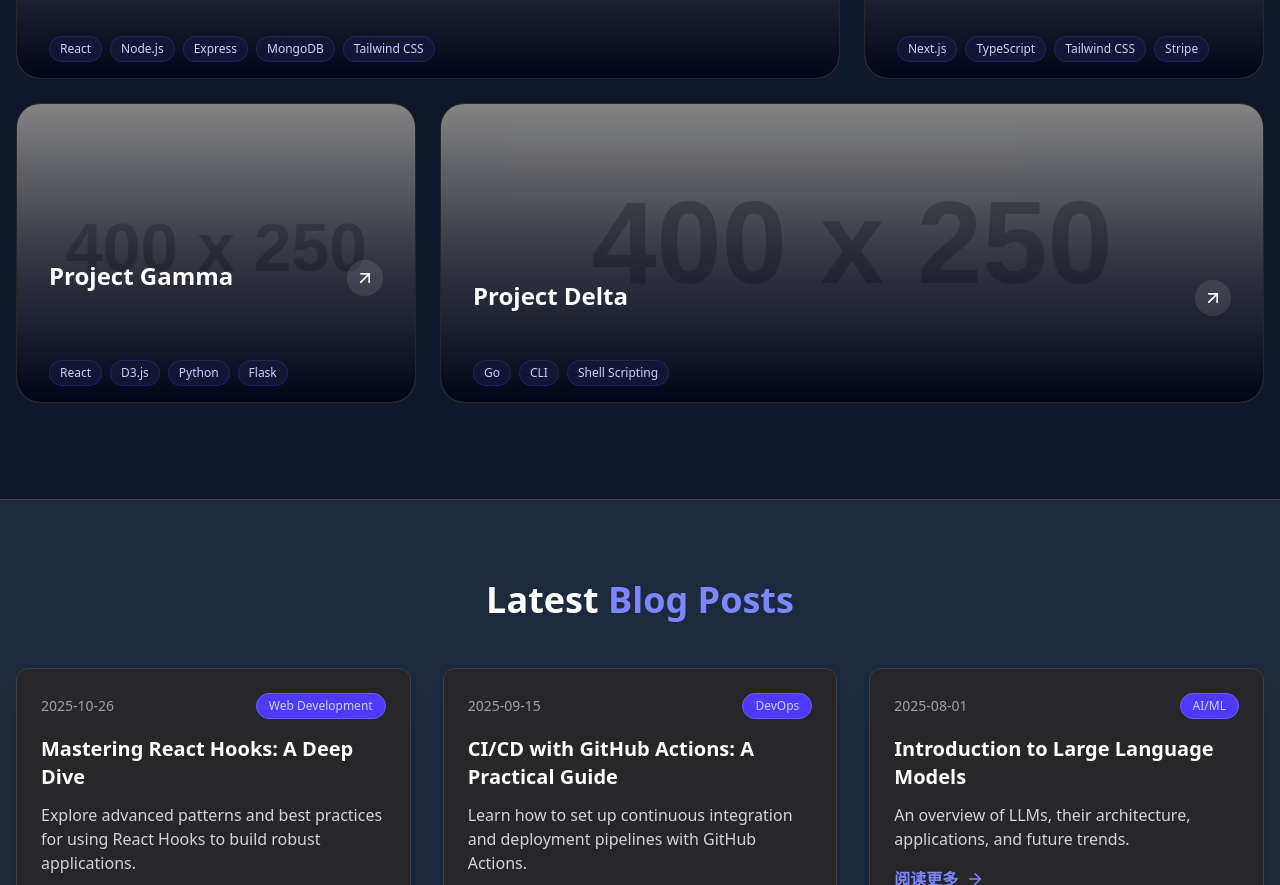
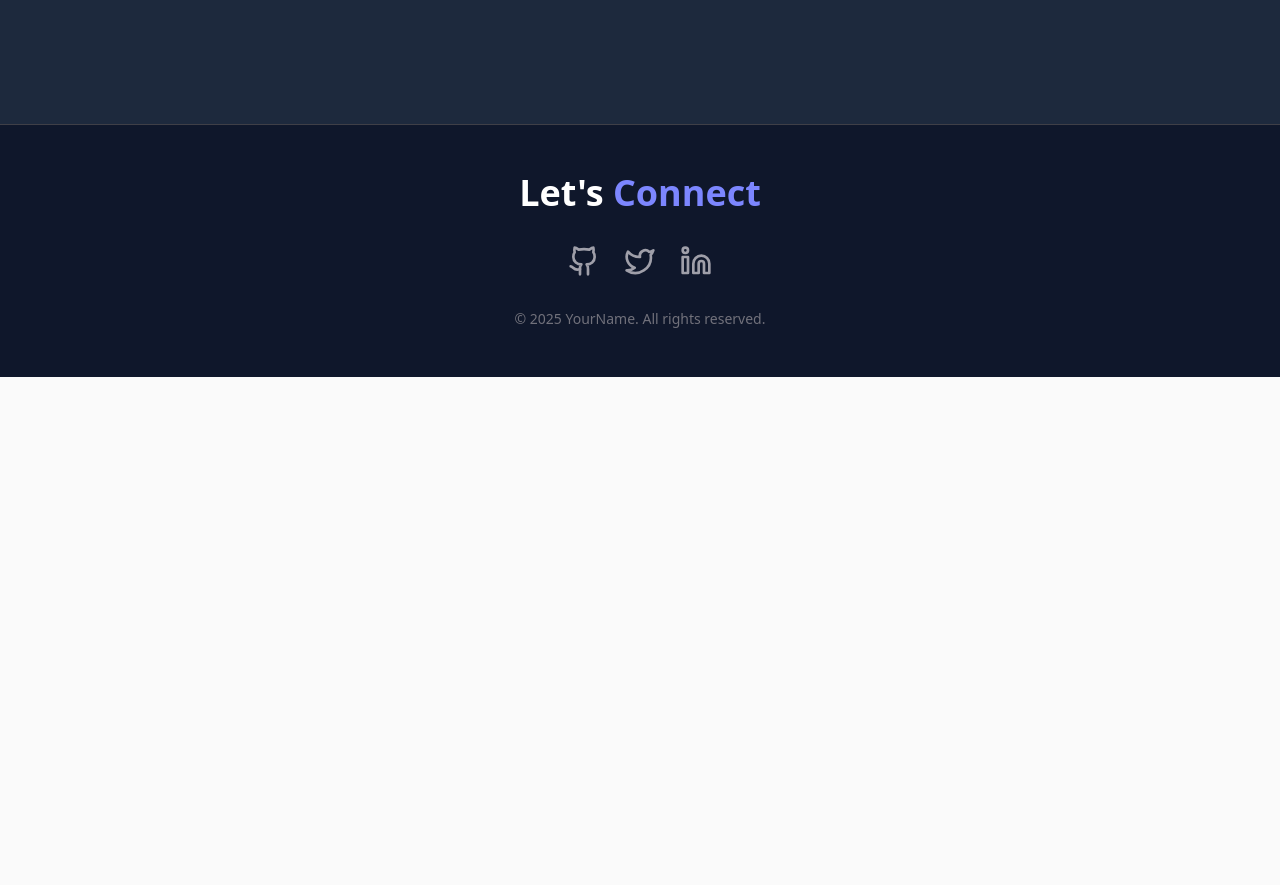
Before and after one commit to grey8848/myblog, a React (Vite) app: page / in a window 1280 px wide. Shown: the part 1915-2800 px from the top of the page. After the commit the page ends 2292 px from the top, so only its background shows below. Built offline with nearby package versions, Linux system fonts and the light colour scheme.

Commit message:
fix light mode

```diff
--- a/src/App.jsx
+++ b/src/App.jsx
@@ -6,73 +6,17 @@ import Portfolio from './components/Portfolio';
 import BlogPosts from './components/BlogPosts';
 import Footer from './components/Footer';
 
-// Dummy Data (保持不变)
-const projects = [
-  {
-    id: 1,
-    title: "Project Alpha",
-    description: "A comprehensive web application built with React and Node.js.",
-    tech: ["React", "Node.js", "Express", "MongoDB", "Tailwind CSS"],
-    github: "https://github.com/yourusername/project-alpha",
-    image: "https://placehold.co/400x250/1e293b/a78bfa?text=Project+Alpha",
-  },
-  {
-    id: 2,
-    title: "Project Beta",
-    description: "Mobile-first e-commerce site with a modern UI/UX.",
-    tech: ["Next.js", "TypeScript", "Tailwind CSS", "Stripe"],
-    github: "https://github.com/yourusername/project-beta",
-    image: "https://placehold.co/400x250/1e293b/a78bfa?text=Project+Beta",
-  },
-  {
-    id: 3,
-    title: "Project Gamma",
-    description: "A data visualization dashboard using D3.js and React.",
-    tech: ["React", "D3.js", "Python", "Flask"],
-    github: "https://github.com/yourusername/project-gamma",
-    image: "https://placehold.co/400x250/1e293b/a78bfa?text=Project+Gamma",
-  },
-  {
-    id: 4,
-    title: "Project Delta",
-    description: "A CLI tool for developer productivity written in Go.",
-    tech: ["Go", "CLI", "Shell Scripting"],
-    github: "https://github.com/yourusername/project-delta",
-    image: "https://placehold.co/400x250/1e293b/a78bfa?text=Project+Delta",
-  },
-];
-
-const posts = [
-  {
-    id: 1,
-    date: "2025-10-26",
-    category: "Web Development",
-    title: "Mastering React Hooks: A Deep Dive",
-    summary: "Explore advanced patterns and best practices for using React Hooks to build robust applications.",
-    link: "#",
-  },
-  {
-    id: 2,
-    date: "2025-09-15",
-    category: "DevOps",
-    title: "CI/CD with GitHub Actions: A Practical Guide",
-    summary: "Learn how to set up continuous integration and deployment pipelines with GitHub Actions.",
-    link: "#",
-  },
-  {
-    id: 3,
-    date: "2025-08-01",
-    category: "AI/ML",
-    title: "Introduction to Large Language Models",
-    summary: "An overview of LLMs, their architecture, applications, and future trends.",
-    link: "#",
-  },
-];
+// Dummy Data ... (保持你的数据不变)
+const projects = [ /* ... */ ];
+const posts = [ /* ... */ ];
 
 function App() {
   return (
-    // 关键修改：移除了 'dark' 和 'bg-slate-900'
-    // 现在背景色和文字颜色由 index.css 中的 body 样式控制，或者由各组件的 dark: 类控制
+    // ⚠️ 关键修改：
+    // 1. 删除了 "dark" -> 防止强制深色模式
+    // 2. 删除了 "bg-slate-900" -> 防止背景锁死为黑色
+    // 3. 删除了 "text-zinc-100" -> 防止文字锁死为白色
+    // 现在颜色完全由 index.css 中的 body 样式动态控制
     <div className="antialiased min-h-screen font-sans transition-colors duration-300">
       <Navbar />
       <Hero />
--- a/src/index.css
+++ b/src/index.css
@@ -6,7 +6,7 @@
   }
 
   body {
-    /* 关键修改：默认是白底黑字，dark模式下才是深色背景浅色文字 */
+    /* 核心逻辑：默认是浅色背景(bg-zinc-50)，dark模式下变成深色(dark:bg-slate-900) */
     @apply bg-zinc-50 text-zinc-900 dark:bg-slate-900 dark:text-zinc-100 transition-colors duration-300;
   }
 }
--- a/tailwind.config.js
+++ b/tailwind.config.js
@@ -4,7 +4,7 @@ export default {
     "./index.html",
     "./src/**/*.{js,ts,jsx,tsx}",
   ],
-  // 关键：启用手动选择器模式 (v4 推荐用 'selector'，v3 用 'class'，这里都兼容)
+  // 必须添加这一行，否则手动切换无效！
   darkMode: 'selector',
   theme: {
     extend: {},
```
